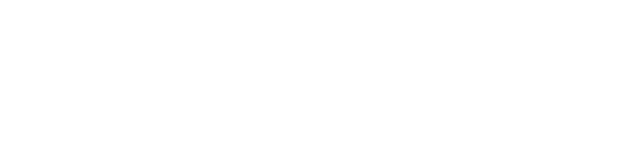
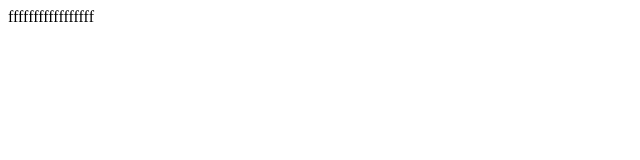
Before and after one commit to seanfan76/hello-world, a plain HTML site: page index.html in a window 1280 px wide. Shown: the whole page, without its empty margins (0-640 px from the left). Drawn offline with Linux system fonts and the light colour scheme.

Commit message:
Add files via upload

```diff
--- a/index.html
+++ b/index.html
@@ -8,7 +8,7 @@
   <META NAME="Description" CONTENT="">
  </HEAD>
 
- <BODY>
+ <BODY>fffffffffffffffff
 
  </BODY>
 </HTML>
```
